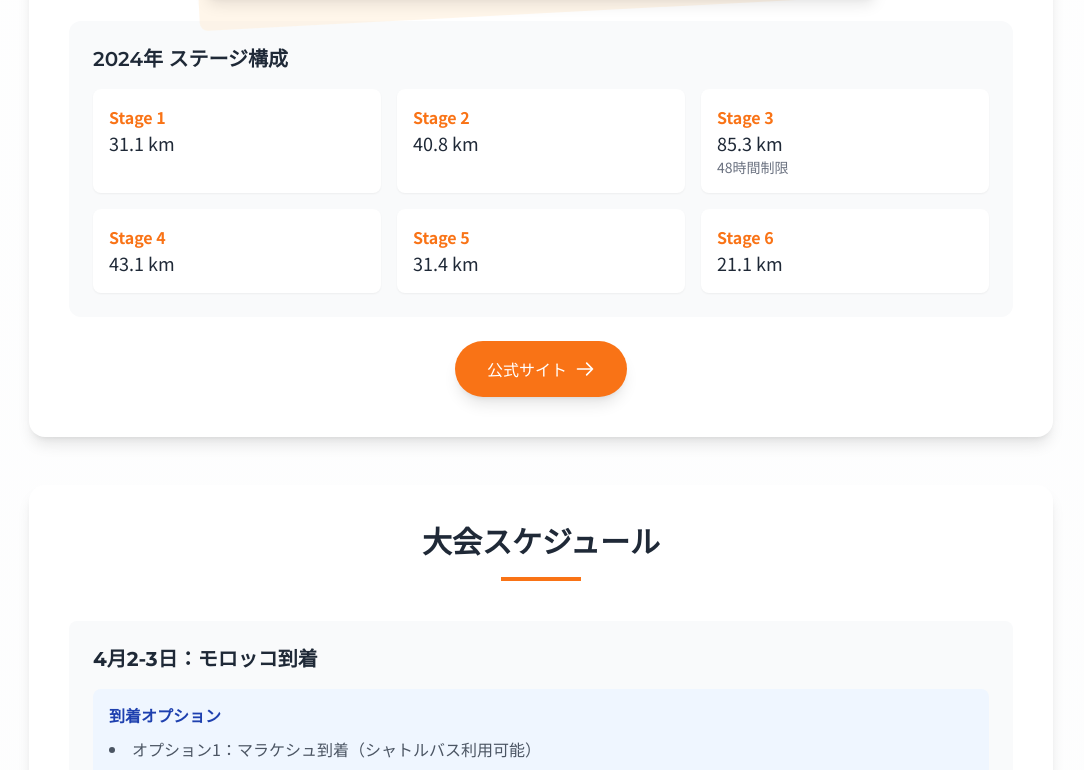
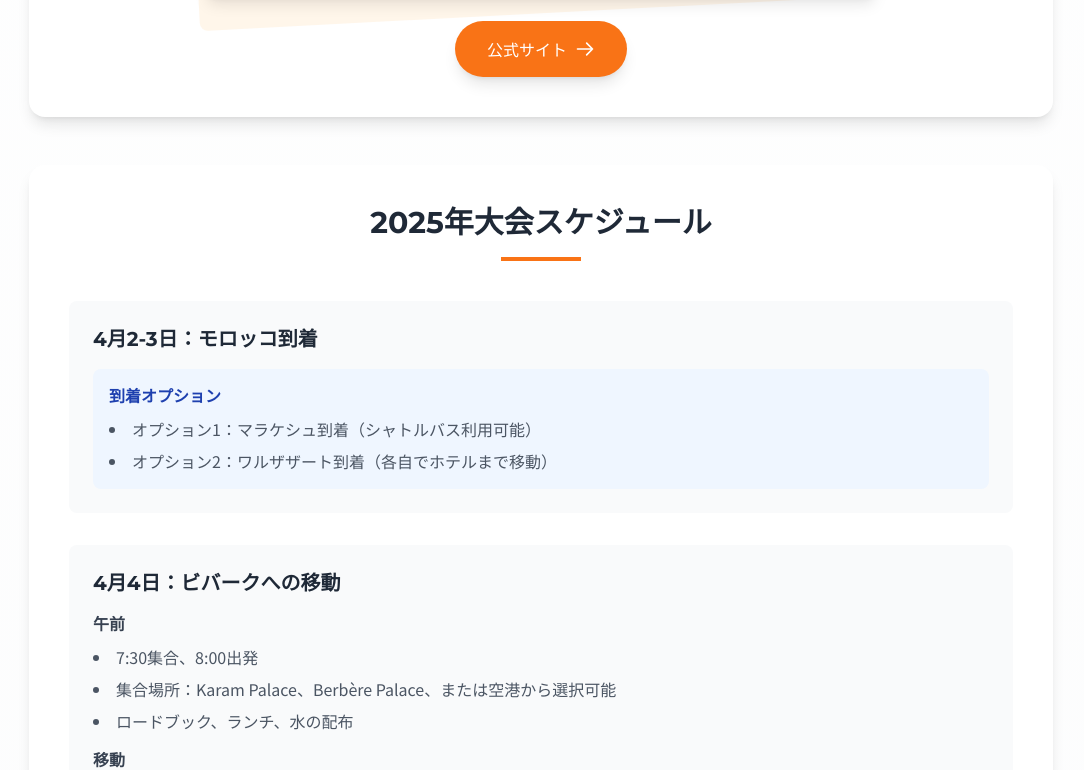
Before and after one commit to isaka1022/saharasabaka, a React (Create React App) app: page / in a window 1280 px wide. Shown: the part 2339-3109 px from the top of the page, without its empty margins (99-1183 px from the left). Built offline with nearby package versions, Linux system fonts and the light colour scheme.

Commit message:
情報追加

```diff
--- a/src/components/Project.tsx
+++ b/src/components/Project.tsx
@@ -53,38 +53,6 @@ const Project: React.FC = () => {
               />
             </div>
 
-            {/* ステージ情報 */}
-            <div className="bg-gray-50 rounded-xl p-6 mt-8">
-              <h4 className="text-xl font-semibold text-gray-800 mb-4">2024年 ステージ構成</h4>
-              <div className="grid grid-cols-2 md:grid-cols-3 gap-4">
-                <div className="bg-white p-4 rounded-lg shadow-sm">
-                  <div className="font-bold text-orange-500">Stage 1</div>
-                  <div className="text-lg">31.1 km</div>
-                </div>
-                <div className="bg-white p-4 rounded-lg shadow-sm">
-                  <div className="font-bold text-orange-500">Stage 2</div>
-                  <div className="text-lg">40.8 km</div>
-                </div>
-                <div className="bg-white p-4 rounded-lg shadow-sm">
-                  <div className="font-bold text-orange-500">Stage 3</div>
-                  <div className="text-lg">85.3 km</div>
-                  <div className="text-sm text-gray-500">48時間制限</div>
-                </div>
-                <div className="bg-white p-4 rounded-lg shadow-sm">
-                  <div className="font-bold text-orange-500">Stage 4</div>
-                  <div className="text-lg">43.1 km</div>
-                </div>
-                <div className="bg-white p-4 rounded-lg shadow-sm">
-                  <div className="font-bold text-orange-500">Stage 5</div>
-                  <div className="text-lg">31.4 km</div>
-                </div>
-                <div className="bg-white p-4 rounded-lg shadow-sm">
-                  <div className="font-bold text-orange-500">Stage 6</div>
-                  <div className="text-lg">21.1 km</div>
-                </div>
-              </div>
-            </div>
-
             <div className="mt-10 text-center">
               <a
                 href="https://www.marathondessables.com/mds-legendary"
@@ -104,7 +72,7 @@ const Project: React.FC = () => {
         {/* 大会スケジュール */}
         <div className="bg-white rounded-2xl p-10 shadow-lg mt-12">
           <div className="text-center mb-10">
-            <h3 className="text-3xl font-bold text-gray-800 mb-4">大会スケジュール</h3>
+            <h3 className="text-3xl font-bold text-gray-800 mb-4">2025年大会スケジュール</h3>
             <div className="w-20 h-1 bg-orange-500 mx-auto"></div>
           </div>
 
@@ -132,7 +100,7 @@ const Project: React.FC = () => {
                   <ul className="list-disc list-inside text-gray-600 space-y-2">
                     <li>7:30集合、8:00出発</li>
                     <li>集合場所：Karam Palace、Berbère Palace、または空港から選択可能</li>
-                    <li>ロードブック、ランチパック、水の配布</li>
+                    <li>ロードブック、ランチ、水の配布</li>
                   </ul>
                 </div>
                 <div>
@@ -148,7 +116,6 @@ const Project: React.FC = () => {
                     <li>テント割り当て</li>
                     <li>自給自足生活開始</li>
                     <li>ウェルカムブリーフィング参加</li>
-                    <li>装備ショップ利用可能</li>
                   </ul>
                 </div>
               </div>
@@ -197,7 +164,7 @@ const Project: React.FC = () => {
                     <li>給水ポイント</li>
                     <li>日陰での休憩エリア</li>
                     <li>医療支援</li>
-                    <li>首元用の氷水サービス（医療チーム提供）</li>
+                    <li>今年から首元にの氷水をかけられる（医療チーム提供）</li>
                   </ul>
                 </div>
                 <div>
@@ -250,37 +217,6 @@ const Project: React.FC = () => {
           </div>
 
           <div className="space-y-8">
-            {/* 手荷物に関する注意 */}
-            <div className="bg-red-50 border-l-4 border-red-500 p-6 rounded-lg">
-              <h4 className="text-xl font-bold text-red-700 mb-3">⚠️ 重要な注意</h4>
-              <p className="text-gray-700">
-                レース用の装備は預け入れ荷物に入れないでください。毎年、航空会社が荷物を紛失するケースがあります。
-                トラブルを避けるため、シューズ、バックパック、食料、ウェアなどのレースに必要な装備は必ず機内持ち込み荷物に入れてください。
-                ただし、ポール（ストック）は通常機内持ち込みが許可されていないため、事前に航空会社に確認することをお勧めします。
-              </p>
-            </div>
-
-            {/* モロッコ入国について */}
-            <div className="bg-gray-50 p-6 rounded-lg">
-              <h4 className="text-xl font-bold text-gray-800 mb-4">モロッコ入国について</h4>
-              <div className="space-y-4">
-                <div>
-                  <h5 className="font-semibold text-gray-700 mb-2">必要書類</h5>
-                  <ul className="list-disc list-inside text-gray-600 space-y-2">
-                    <li>滞在期間中有効なパスポート</li>
-                    <li>EU、イギリス、スイス、カナダ、アメリカなどの国籍保持者はビザ不要</li>
-                    <li>出発前に自国のモロッコ入国要件を確認することを推奨</li>
-                  </ul>
-                </div>
-                <div>
-                  <h5 className="font-semibold text-gray-700 mb-2">健康面</h5>
-                  <ul className="list-disc list-inside text-gray-600">
-                    <li>特別な予防接種は不要</li>
-                    <li>出発前に自国の健康規制を確認することを推奨</li>
-                  </ul>
-                </div>
-              </div>
-            </div>
 
             {/* ビバーク（キャンプ）生活 */}
             <div className="bg-gray-50 p-6 rounded-lg">
@@ -302,12 +238,12 @@ const Project: React.FC = () => {
 
             {/* 重要な装備情報 */}
             <div className="bg-gray-50 p-6 rounded-lg">
-              <h4 className="text-xl font-bold text-gray-800 mb-4">重要な装備情報</h4>
+              <h4 className="text-xl font-bold text-gray-800 mb-4">注意事項</h4>
               <div className="space-y-4">
                 <div>
                   <h5 className="font-semibold text-gray-700 mb-2">コンソメについて</h5>
                   <ul className="list-disc list-inside text-gray-600 space-y-2">
-                    <li>14個のコンソメキューブは必須装備の一部です</li>
+                    <li>14個のコンソメキューブが必須装備</li>
                     <li>推奨使用量：1日2個以上</li>
                     <li>使用方法：
                       <ul className="list-disc list-inside ml-4">
```
